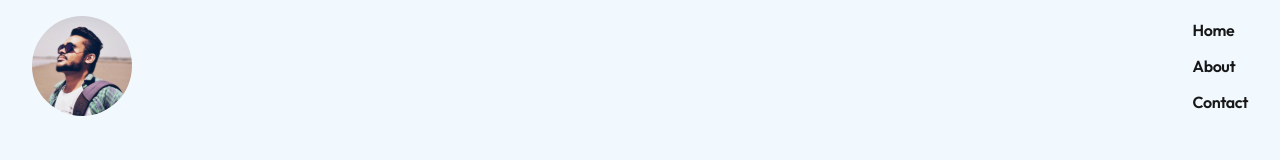
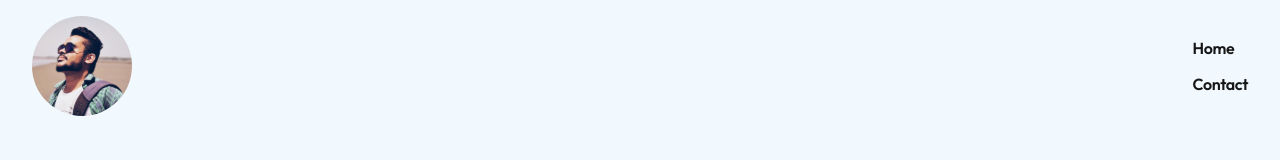
Before and after one commit to andrew-0210/design_portfolio, a Next.js app: page / in a window 1280 px wide. Shown: the top 160 px of the page. Built offline with nearby package versions, Linux system fonts and the light colour scheme; a web font is replaced by a local one.

Commit message:
Navigation update

```diff
--- a/src/components/layout/Navigation.js
+++ b/src/components/layout/Navigation.js
@@ -6,10 +6,10 @@ const links = [
     name: "Home",
     href: "/",
   },
-  {
-    name: "About",
-    href: "#about",
-  },
+  // {
+  //   name: "About",
+  //   href: "#about",
+  // },
   {
     name: "Contact",
     href: "#contact",
```
